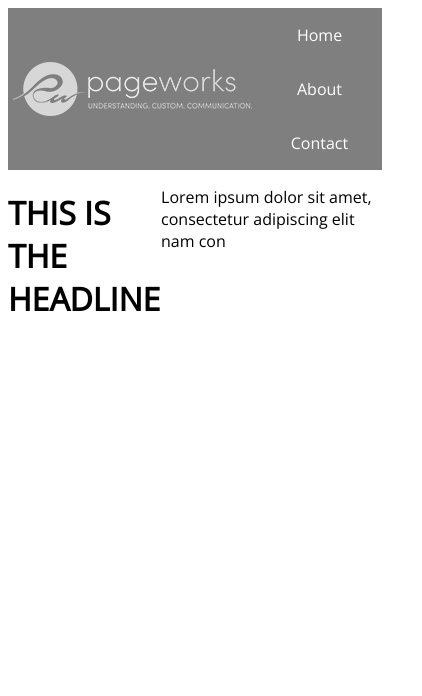
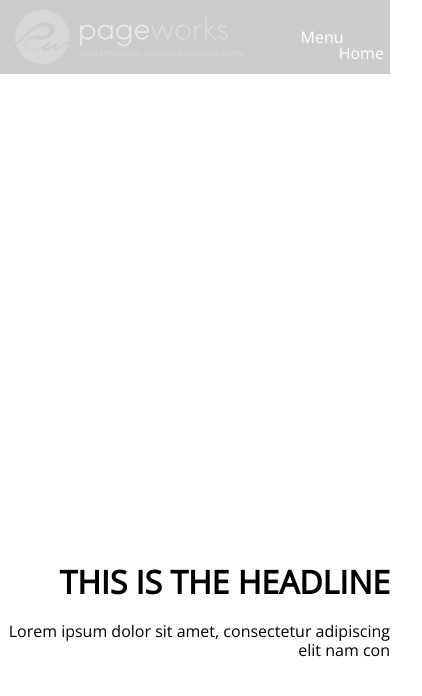
Before and after one commit to krames12/pageworks-hero-assessment, a plain HTML site: page index.html in a window 390 px wide. Shown: the whole page, 422 px wide, since content can reach past the window. Drawn offline with nearby package versions, Linux system fonts and the light colour scheme.

Commit message:
hero text now aligns bottom right, nav responsiveness w.i.p

```diff
--- a/index.html
+++ b/index.html
@@ -5,6 +5,7 @@
     <meta name="viewport" content="width=device-width, initial-scale=1.0" />
     <meta http-equiv="X-UA-Compatible" content="ie=edge" />
     <title>Pageworks Hero</title>
+    <link rel="stylesheet" href="css/normalize.css" />
     <link rel="stylesheet" href="css/styles.css" />
   </head>
   <body>
@@ -26,8 +27,12 @@
     <main>
       <div class="hero-container">
         <div class="content-container">
-          <h1>This is the headline</h1>
-          <p>Lorem ipsum dolor sit amet, consectetur adipiscing elit nam con</p>
+          <div>
+            <h1>This is the headline</h1>
+            <p>
+              Lorem ipsum dolor sit amet, consectetur adipiscing elit nam con
+            </p>
+          </div>
         </div>
       </div>
     </main>
--- a/scss/styles.scss
+++ b/scss/styles.scss
@@ -16,14 +16,24 @@ h1 {
 }
 
 header {
+  top: 0;
+  left: 0;
   width: 100%;
-  background-color: rgba(0, 0, 0, 0.5);
+  color: white;
+  position: absolute;
+  background-color: rgba(0, 0, 0, 0.2);
   .content-container {
     align-items: center;
     justify-content: space-between;
+  }
+}
+
 #logo {
   margin: 10px 5px;
 }
+
+nav {
+  position: relative;
   ul {
     color: white;
     margin: 0;
@@ -40,9 +50,34 @@ header {
         text-decoration: none;
       }
     }
-    }
-    #nav-toggle {
-      display: none;
+    @media screen and (max-width: 600px) {
+      display: block;
+      max-height: 0px;
+      li {
+        display: block;
+        width: 100%;
       }
     }
   }
+}
+
+#nav-toggle {
+  display: none;
+  @media screen and (max-width: 600px) {
+    display: inline-block;
+  }
+}
+
+.hero-container {
+  background: cover no-repeat url("images/hero-bg.png");
+  height: 80vh;
+  .content-container {
+    height: 100%;
+    justify-content: right;
+    align-items: baseline;
+    div {
+      align-self: flex-end;
+      text-align: right;
+    }
+  }
+}
```
Also changed, not shown: css/normalize.css (added), css/styles.css. Lines whose indentation alone changed are shown as unchanged.
